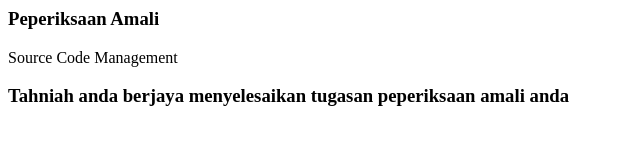
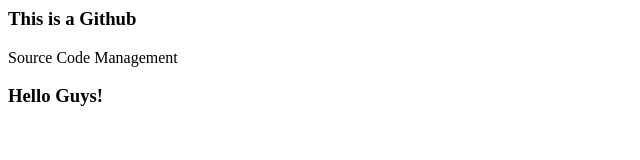
Before and after one commit to tasyasaid/amalifinal.io, a plain HTML site: page index.html in a window 1280 px wide. Shown: the whole page, without its empty margins (0-640 px from the left). Drawn offline with Linux system fonts and the light colour scheme.

Commit message:
Update index.html

```diff
--- a/index.html
+++ b/index.html
@@ -1,8 +1,8 @@
 <html>
 <head></head>
 <body>
-    <h3>Peperiksaan Amali</h3>
+    <h3>This is a Github</h3>
     <p> Source Code Management</p>
-    <h3> Tahniah anda berjaya menyelesaikan tugasan peperiksaan amali anda</h3>
+    <h3>Hello Guys!</h3>
 </body>
 </html>
```
